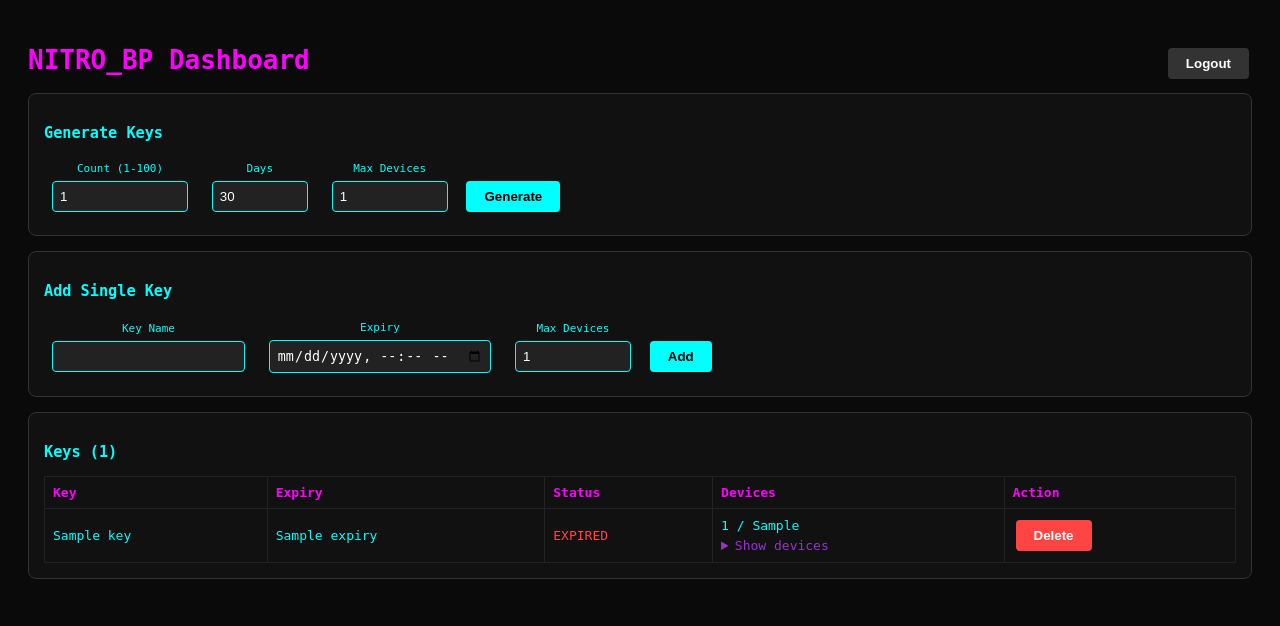
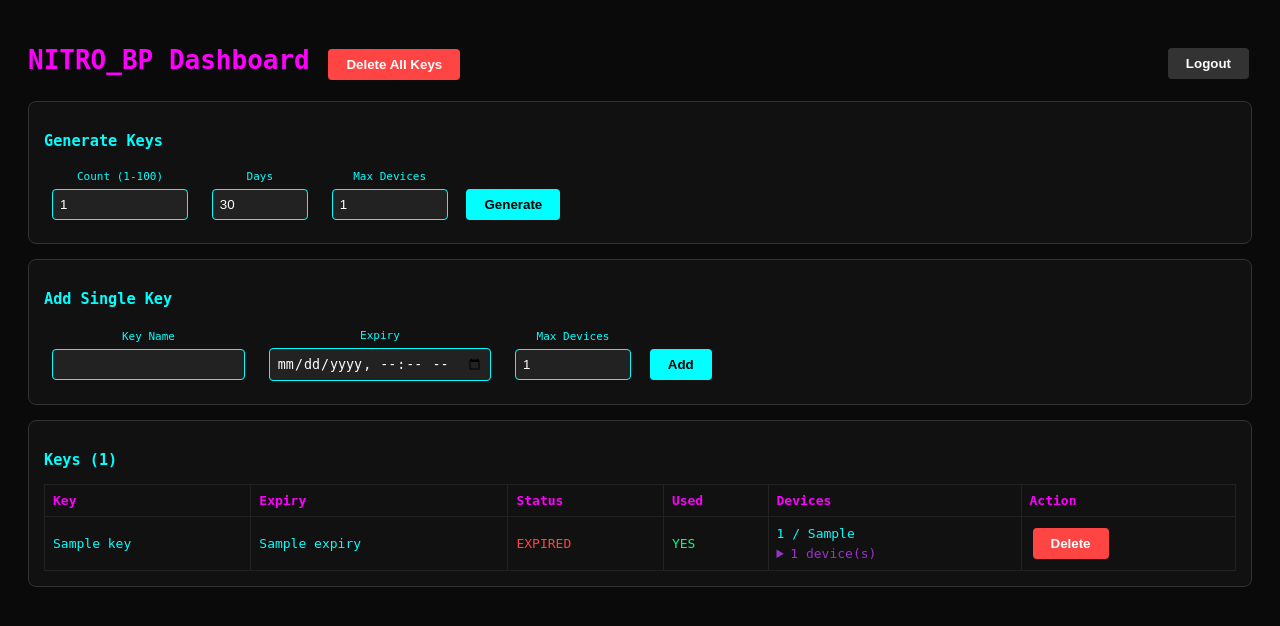
Before and after one commit to uppwela-create/nitro-bp-server, a Flask app: template templates/dashboard.html in a window 1280 px wide. Shown: the top 626 px of the page. Run offline with Flask 3, Linux system fonts and the light colour scheme; the template is opened without the code that fills it: most values are stand-ins (such as "Sample title", 1, 10 or a date in 2020).

Commit message:
add delete all

```diff
--- a/app.py
+++ b/app.py
@@ -94,6 +94,13 @@ def generate_keys():
     save_keys(keys)
     return redirect("/")
 
+@app.route("/delete_all")
+def delete_all():
+    if not session.get("admin"):
+        return redirect("/login")
+    save_keys({})
+    return redirect("/")
+
 @app.route("/delete/<path:key>")
 def delete_key(key):
     if not session.get("admin"):
--- a/templates/dashboard.html
+++ b/templates/dashboard.html
@@ -22,7 +22,7 @@
     </style>
 </head>
 <body>
-    <h1>NITRO_BP Dashboard <a href="/logout"><button class="logout">Logout</button></a></h1>
+    <h1>NITRO_BP Dashboard <a href="/logout"><button class="logout">Logout</button></a> <a href="/delete_all" onclick="return confirm('Delete ALL keys?')"><button class="del">Delete All Keys</button></a></h1>
 
     <div class="box">
         <h3>Generate Keys</h3>
@@ -65,22 +65,26 @@
     <div class="box">
         <h3>Keys ({{ keys|length }})</h3>
         <table>
-            <tr><th>Key</th><th>Expiry</th><th>Status</th><th>Devices</th><th>Action</th></tr>
+            <tr><th>Key</th><th>Expiry</th><th>Status</th><th>Used</th><th>Devices</th><th>Action</th></tr>
             {% for key, data in keys.items() %}
             {% set is_valid = data.expiry > now %}
+            {% set device_count = data.devices|length %}
             <tr>
                 <td>{{ key }}</td>
                 <td>{{ data.expiry }}</td>
                 <td class="{{ 'valid' if is_valid else 'expired' }}">{{ 'VALID' if is_valid else 'EXPIRED' }}</td>
+                <td class="{{ 'valid' if device_count > 0 else 'expired' }}">{{ 'YES' if device_count > 0 else 'NO' }}</td>
                 <td>
-                    {{ data.devices|length }} / {{ data.get('max_devices', 1) }}
+                    {{ device_count }} / {{ data.get('max_devices', 1) }}
                     {% if data.devices %}
                     <details>
-                        <summary>Show devices</summary>
+                        <summary>{{ device_count }} device(s)</summary>
                         {% for hwid, dev in data.devices.items() %}
-                        <div class="small">
-                            {{ dev.name }} | {{ dev.last_seen[:16] }}
-                            <a href="/remove_device/{{ key }}/{{ hwid }}"><button class="del" style="padding:2px 8px;font-size:11px">Remove</button></a>
+                        <div style="background:#1a1a1a;padding:6px;margin:3px;border-radius:4px;border:1px solid #333">
+                            <span style="color:#ff0">💻 {{ dev.name }}</span><br>
+                            <span class="small">HWID: {{ hwid[:20] }}...</span><br>
+                            <span class="small">Last seen: {{ dev.last_seen[:16] }}</span><br>
+                            <a href="/remove_device/{{ key }}/{{ hwid }}"><button class="del" style="padding:2px 8px;font-size:11px;margin-top:3px">Remove</button></a>
                         </div>
                         {% endfor %}
                     </details>
```
